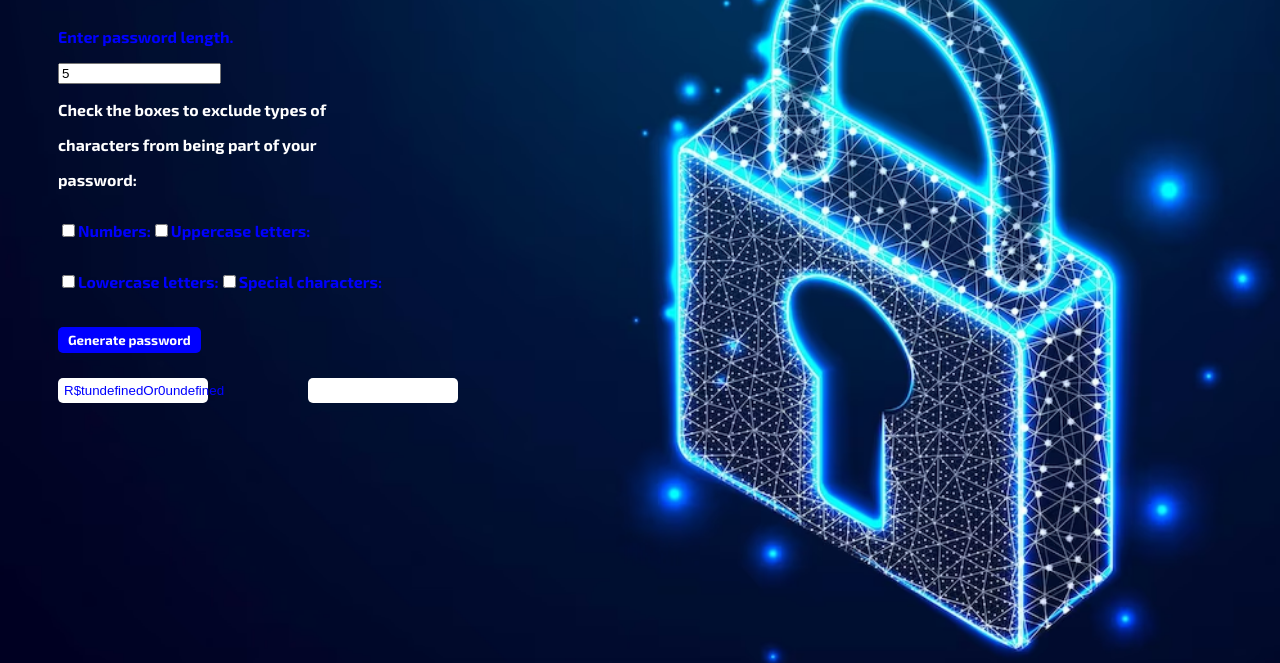
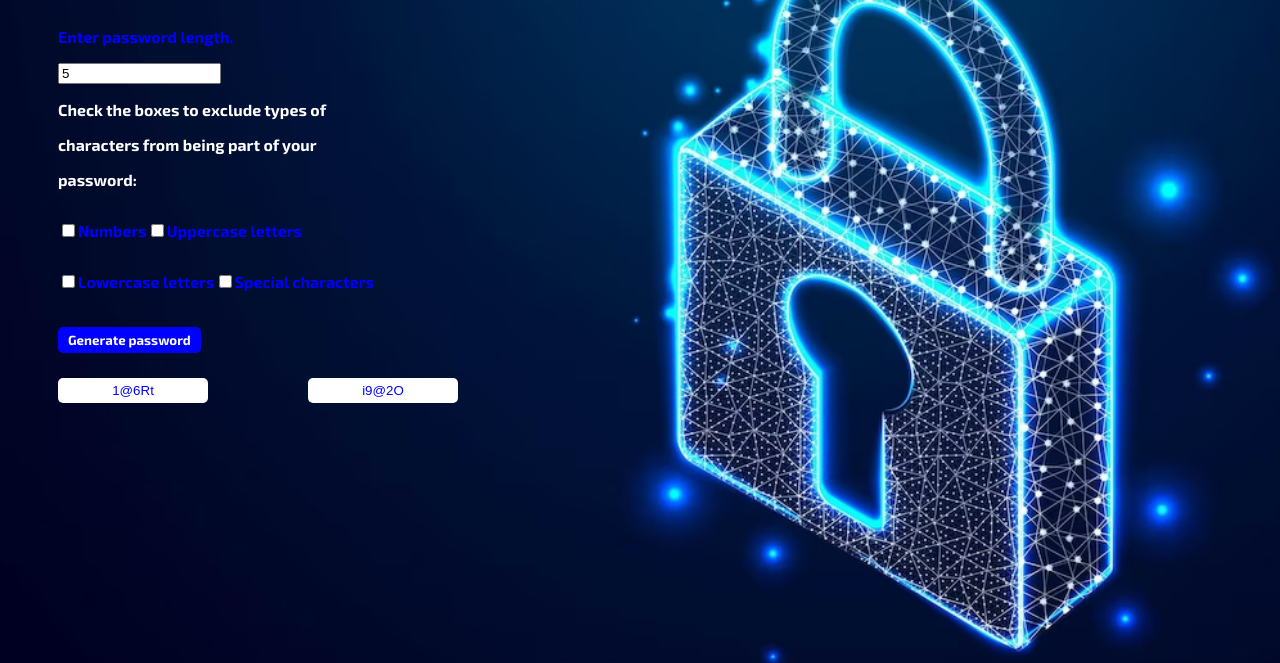
Before and after one commit to Tailsthedark/PasswordGenerator, a plain HTML site: page passwordIndex.html in a window 1280 px wide. Both pictures are taken after typing "5" into the empty fields and a click on the button "Generate password". Shown: the part 205-868 px from the top of the page. Drawn offline with Linux system fonts and the light colour scheme.

Commit message:
one of each type of character is guaranteed

```diff
--- a/passwordIndex.html
+++ b/passwordIndex.html
@@ -19,16 +19,16 @@
         <p>password:</p>
          </div>
         <div id = "exclude">
-            <input type ="checkbox">
-            <p>Numbers:</p>
-            <input type ="checkbox">
-            <p>Uppercase letters:</p>
+            <input type ="checkbox" id ="numbers">
+            <p>Numbers</p>
+            <input type ="checkbox" id ="uppercase">
+            <p>Uppercase letters</p>
         </div>
         <div id = "exclude2">
-            <input type ="checkbox">
-            <p>Lowercase letters:</p>
-            <input type ="checkbox">
-            <p>Special characters:</p>
+            <input type ="checkbox" id ="lowercase">
+            <p>Lowercase letters</p>
+            <input type ="checkbox" id ="special">
+            <p>Special characters</p>
             </div>
         <button id="generate-btn">Generate password</button>
         <div class="box-gen">
--- a/passwordIndex.js
+++ b/passwordIndex.js
@@ -5,28 +5,121 @@ let store = ["A", "B", "C","D","E","F","G","H","I","J","K","L","M","N","O","P","
 let key1 =""
 let key2 =""
 let randomIndex = Math.floor(Math.random()*store.length)
-
-
-//size.addEventListener("input", generatePassword)
+let upper = document.getElementById("uppercase")
+let lower = document.getElementById("lowercase")
+let number = document.getElementById("number")
+let special = document.getElementById("special")
 function getuppercase(){
-    return Math.floor(Math.random() * 26)//0 -25
+    return Math.floor(Math.random() * 26)//0-25
 }
 function getlowercase(){
-    let nev = (Math.floor(Math.random() *52) + 26)
-    return nev
-    // return (Math.floor(Math.random() *52) + 26)//26-51
+    return Math.floor(Math.random() *26) + 26// 26-51
 }
 function getnumber(){
-    return (Math.floor(Math.random() * 62) + 36)//52-61
+    return Math.floor(Math.random() * 10) + 52//52-61
 }
 function getspecial(){
-    return (Math.floor(Math.random() *store.length) + 62)//62 - end of array
+    return Math.floor(Math.random() *9) + 62//62 - end of array
 
+}
+function check(type){
+    if (type.checked)
+    {
+        return true
+    }
+    else
+    {
+        return false
+    }
 }
 document.getElementById("generate-btn").addEventListener("click",function(){
     generatePassword()
+})
+
+function generatePassword(){
+    let size = document.getElementById("length").value
+    key1 = ""
+    key2 = ""
+    let a, b, c, d = 0
+    do
+    {
+        a = Math.floor(Math.random() * size)
+        b = Math.floor(Math.random() * size)
+        c = Math.floor(Math.random() * size)
+        d = Math.floor(Math.random() * size)
+    }
+    while(a === b || a === c || a === d ||  b === c || b === d || d ===c)
+
+    for (let i = 0; i < size; i++ ){
+        if (i != a && i != b && i != c && i != d)
+        {
+            randomIndex = Math.floor(Math.random()*store.length)
+            key1 += store[randomIndex]
+        }
+        else
+        {
+            if ( i === a){
+                x = getuppercase()
+                key1 += store[x]
+            }
+            else if (i === b)
+            {
+                x = getlowercase()
+                key1 += store[x]
+            }
+            else if (i === c)
+            {
+                x = getnumber()
+                key1 += store[x]
+            }
+            else if (i === d)
+            {
+                x = getspecial()
+                key1 += store[x]
+            }
+        }
+    }
+    do
+    {
+        a = Math.floor(Math.random() * size)
+        b = Math.floor(Math.random() * size)
+        c = Math.floor(Math.random() * size)
+        d = Math.floor(Math.random() * size)
+    }
+    while(a === b || a === c || a === d ||  b === c || b === d || d ===c)
+
+    for (let i = 0; i < size; i++ ){
+        if (i != a && i != b && i != c && i != d)
+        {
+            randomIndex = Math.floor(Math.random()*store.length)
+            key2 += store[randomIndex]
+        }
+        else
+        {
+            if ( i === a){
+                x = getuppercase()
+                key2 += store[x]
+            }
+            else if (i === b)
+            {
+                x = getlowercase()
+                key2 += store[x]
+            }
+            else if (i === c)
+            {
+                x = getnumber()
+                key2 += store[x]
+            }
+            else if (i === d)
+            {
+                x = getspecial()
+                key2 += store[x]
+            }
+        }
+    }
+    document.getElementById("o1").textContent = key1
+    document.getElementById("o2").textContent = key2
 }
-)
 /*function generatePassword(){
 
     let size = document.getElementById("length")
@@ -47,18 +140,3 @@ document.getElementById("generate-btn").addEventListener("click",function(){
     document.getElementById("o2").textContent = key2
     //document.getElementById("length").value = 0
 }*/
-function generatePassword(){
-    let size = document.getElementById("length")
-    let x = 0
-    for (let i = 0; i < size.value/4; i++){
-        x = getuppercase()
-        key1 += store[x]
-        x = getlowercase()
-        key1 += store[x]
-        x = getnumber()
-        key1 += store[x]
-        x = getspecial()
-        key1 += store[x]
-    }
-    document.getElementById("o1").textContent = key1
-}
```
